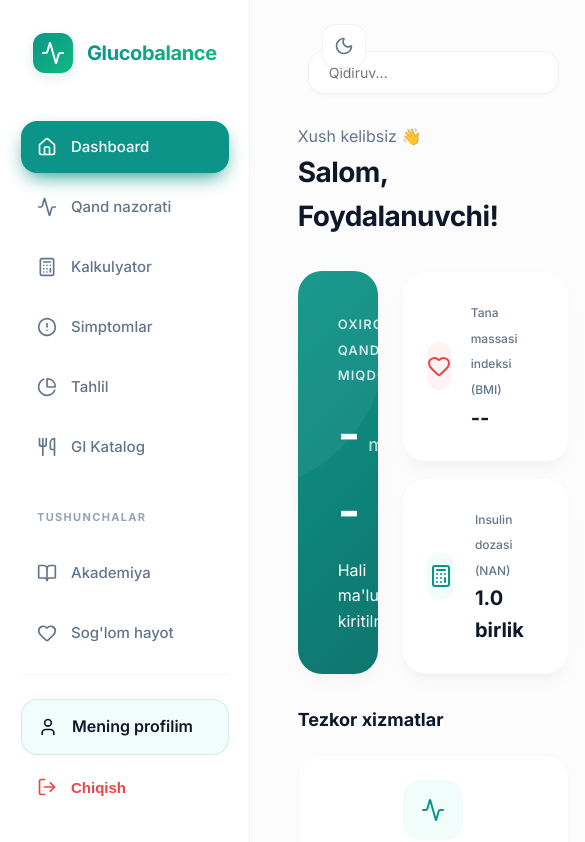
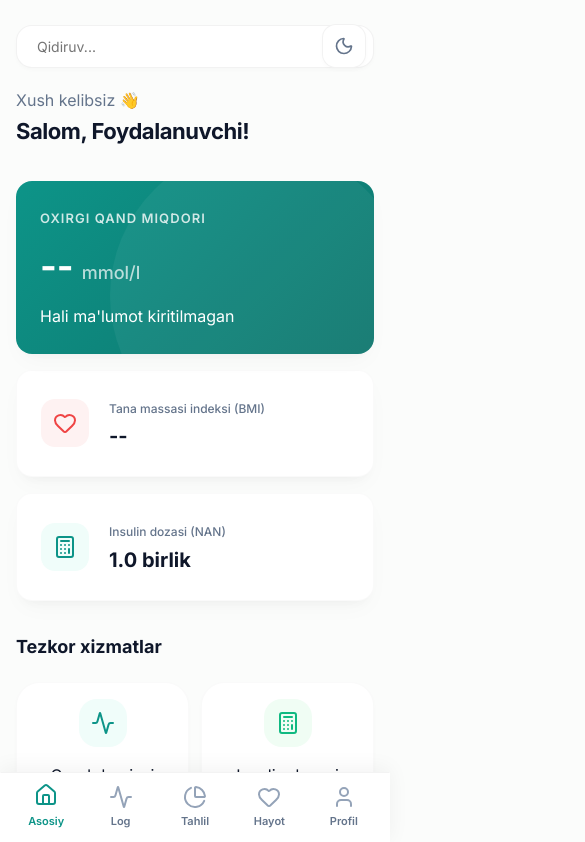
Before and after one commit to egamovj/glucobalance, a React (Vite) app: page / in a window 390 px wide. Shown: the top 842 px of the page, 585 px wide, since content can reach past the window. Built offline with nearby package versions, Linux system fonts and the light colour scheme; no server answers; the database is empty; sample sign-in values are in the browser's storage.

Commit message:
fix responsive desing

```diff
--- a/src/components/Layout.css
+++ b/src/components/Layout.css
@@ -163,3 +163,56 @@
   border-color: var(--primary);
   box-shadow: 0 0 0 4px var(--primary-glow);
 }
+/* Mobile Navigation Styles */
+.mobile-nav {
+  position: fixed;
+  bottom: 0;
+  left: 0;
+  right: 0;
+  height: 72px;
+  display: grid;
+  grid-template-columns: repeat(5, 1fr);
+  padding: 0 8px;
+  background: var(--bg-card);
+  border-top: 1px solid rgba(0,0,0,0.05);
+  z-index: 1000;
+  box-shadow: 0 -4px 20px rgba(0,0,0,0.05);
+}
+
+.mobile-nav-item {
+  display: flex;
+  flex-direction: column;
+  align-items: center;
+  justify-content: center;
+  gap: 4px;
+  text-decoration: none;
+  color: var(--text-muted);
+  font-size: 11px;
+  font-weight: 600;
+  transition: var(--transition);
+}
+
+.mobile-nav-item svg {
+  color: var(--text-soft);
+  transition: var(--transition);
+}
+
+.mobile-nav-item.active {
+  color: var(--primary);
+}
+
+.mobile-nav-item.active svg {
+  color: var(--primary);
+  transform: translateY(-2px);
+}
+
+@media (max-width: 768px) {
+  .sidebar {
+    display: none;
+  }
+
+  .top-header {
+    height: 60px;
+    padding: 0;
+  }
+}
--- a/src/components/Layout.tsx
+++ b/src/components/Layout.tsx
@@ -18,7 +18,8 @@ const Layout: React.FC = () => {
 
   return (
     <div className="app-container">
-      <aside className="sidebar glass">
+      {/* Desktop Sidebar */}
+      <aside className="sidebar glass desktop-only">
         <div className="sidebar-logo">
           <div className="logo-icon"><Activity size={24} color="white" /></div>
           <h2>Glucobalance</h2>
@@ -72,13 +73,34 @@ const Layout: React.FC = () => {
         </div>
       </aside>
 
+      {/* Mobile Bottom Navigation */}
+      <nav className="mobile-nav mobile-only glass">
+        <NavLink to="/" className={({ isActive }) => `mobile-nav-item ${isActive ? 'active' : ''}`}>
+          <Home size={24} />
+          <span>Asosiy</span>
+        </NavLink>
+        <NavLink to="/glucose" className={({ isActive }) => `mobile-nav-item ${isActive ? 'active' : ''}`}>
+          <Activity size={24} />
+          <span>Log</span>
+        </NavLink>
+        <NavLink to="/analytics" className={({ isActive }) => `mobile-nav-item ${isActive ? 'active' : ''}`}>
+          <PieChart size={24} />
+          <span>Tahlil</span>
+        </NavLink>
+        <NavLink to="/healthy" className={({ isActive }) => `mobile-nav-item ${isActive ? 'active' : ''}`}>
+          <Heart size={24} />
+          <span>Hayot</span>
+        </NavLink>
+        <NavLink to="/profile" className={({ isActive }) => `mobile-nav-item ${isActive ? 'active' : ''}`}>
+          <User size={24} />
+          <span>Profil</span>
+        </NavLink>
+      </nav>
+
       <div className="content-wrapper">
-        <header className="top-header">
+        <header className="top-header desktop-only">
            <div className="header-search">
              <input type="text" placeholder="Qidiruv..." />
-           </div>
-           <div className="header-actions">
-             {/* Theme toggle will be here or in App.tsx */}
            </div>
         </header>
         <main className="content-area">
--- a/src/index.css
+++ b/src/index.css
@@ -73,6 +73,13 @@ body {
   padding: 32px 48px;
   max-width: 1400px;
   width: 100%;
+  transition: var(--transition);
+}
+
+@media (max-width: 768px) {
+  .content-wrapper {
+    padding: 16px 16px 100px 16px; /* Added bottom padding for mobile nav */
+  }
 }
 
 .glass {
@@ -180,3 +187,15 @@ body {
   0% { transform: rotate(0deg); }
   100% { transform: rotate(360deg); }
 }
+
+/* Mobile Utilities */
+.mobile-only { display: none; }
+@media (max-width: 768px) {
+  .mobile-only { display: block; }
+  .desktop-only { display: none; }
+
+  .card {
+    padding: 16px;
+    border-radius: var(--radius-md);
+  }
+}
--- a/src/pages/Academy.css
+++ b/src/pages/Academy.css
@@ -162,3 +162,20 @@
   font-size: 12px;
   color: var(--text-muted);
 }
+@media (max-width: 768px) {
+  .diag-grid {
+    grid-template-columns: 1fr;
+  }
+
+  .diag-card {
+    padding: 20px;
+  }
+
+  .article-card {
+    padding: 12px;
+  }
+
+  .article-info h4 {
+    font-size: 14px;
+  }
+}
--- a/src/pages/Analytics.css
+++ b/src/pages/Analytics.css
@@ -266,3 +266,26 @@
     justify-content: center;
   }
 }
+@media (max-width: 768px) {
+  .analytics-container {
+    padding: 16px;
+  }
+
+  .analytics-grid {
+    grid-template-columns: 1fr;
+    gap: 16px;
+  }
+
+  .chart-wrapper {
+    height: 250px;
+  }
+
+  .doughnut-container {
+    width: 180px;
+    height: 180px;
+  }
+
+  .insights-grid {
+    grid-template-columns: 1fr;
+  }
+}
--- a/src/pages/Dashboard.css
+++ b/src/pages/Dashboard.css
@@ -181,3 +181,54 @@
   color: var(--primary);
   margin-left: auto;
 }
+@media (max-width: 768px) {
+  .dashboard-header {
+    flex-direction: column;
+    align-items: flex-start;
+    gap: 12px;
+  }
+
+  .user-profile h3 {
+    font-size: 22px;
+  }
+
+  .glance-cards {
+    grid-template-columns: 1fr;
+    gap: 16px;
+  }
+
+  .glance-card.primary {
+    padding: 24px;
+  }
+
+  .glance-info h2 {
+    font-size: 36px;
+  }
+
+  .actions-grid {
+    grid-template-columns: repeat(2, 1fr);
+    gap: 12px;
+  }
+
+  .action-item {
+    padding: 16px;
+  }
+
+  .action-icon {
+    width: 48px;
+    height: 48px;
+  }
+
+  .activity-item {
+    padding: 12px 16px;
+    gap: 12px;
+  }
+
+  .activity-info p {
+    font-size: 14px;
+  }
+
+  .activity-value {
+    font-size: 16px;
+  }
+}
--- a/src/pages/Glucose.css
+++ b/src/pages/Glucose.css
@@ -228,3 +228,38 @@
   font-size: 13px;
   font-weight: 700;
 }
+@media (max-width: 768px) {
+  .glucose-container {
+    grid-template-columns: 1fr;
+    gap: 20px;
+  }
+
+  .summary-cards {
+    grid-template-columns: repeat(2, 1fr);
+    gap: 12px;
+  }
+
+  .mini-card {
+    padding: 16px;
+  }
+
+  .mini-card h3 {
+    font-size: 18px;
+  }
+
+  .glucose-form {
+    padding: 20px;
+  }
+
+  .page-header h1 {
+    font-size: 24px;
+  }
+
+  .log-item {
+    padding: 16px;
+  }
+
+  .log-value {
+    font-size: 20px;
+  }
+}
```
